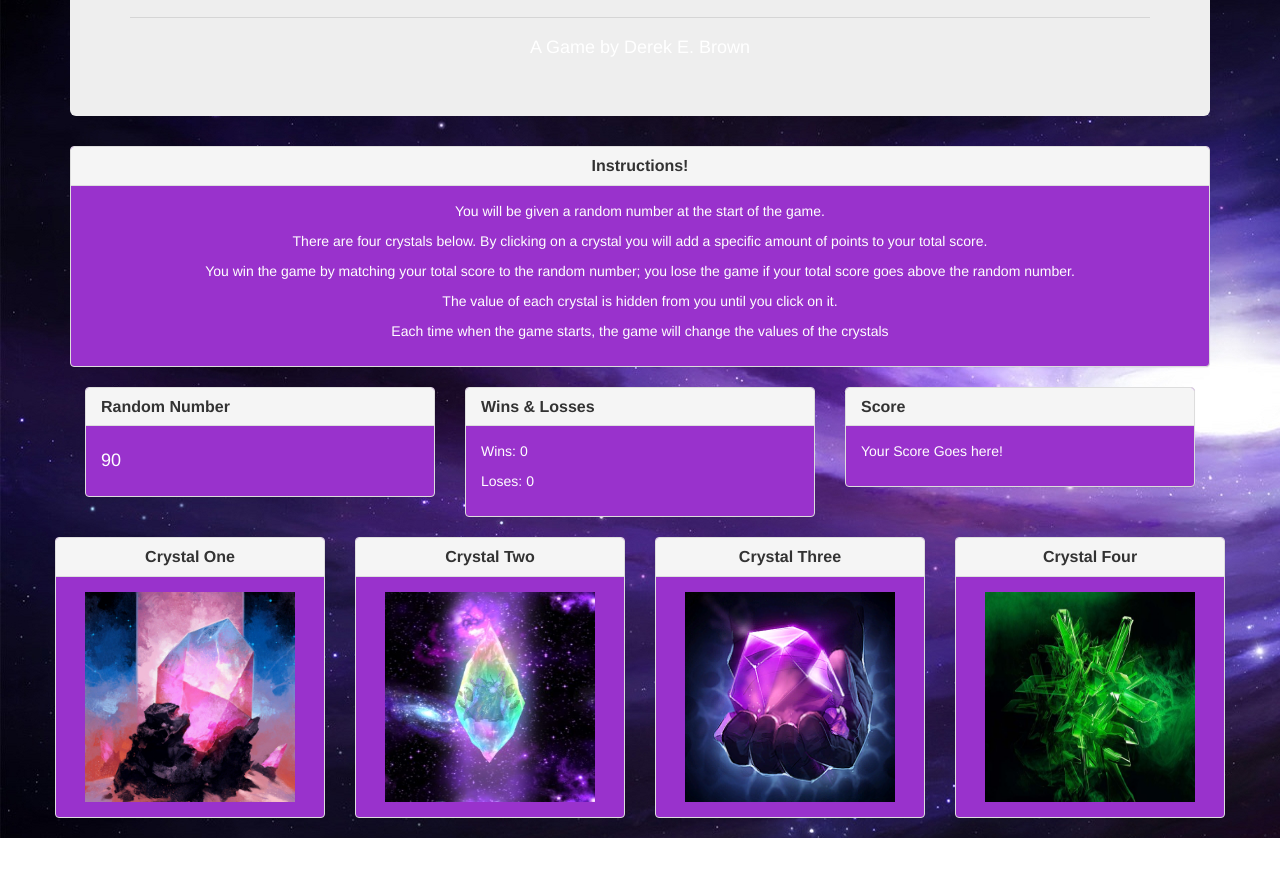
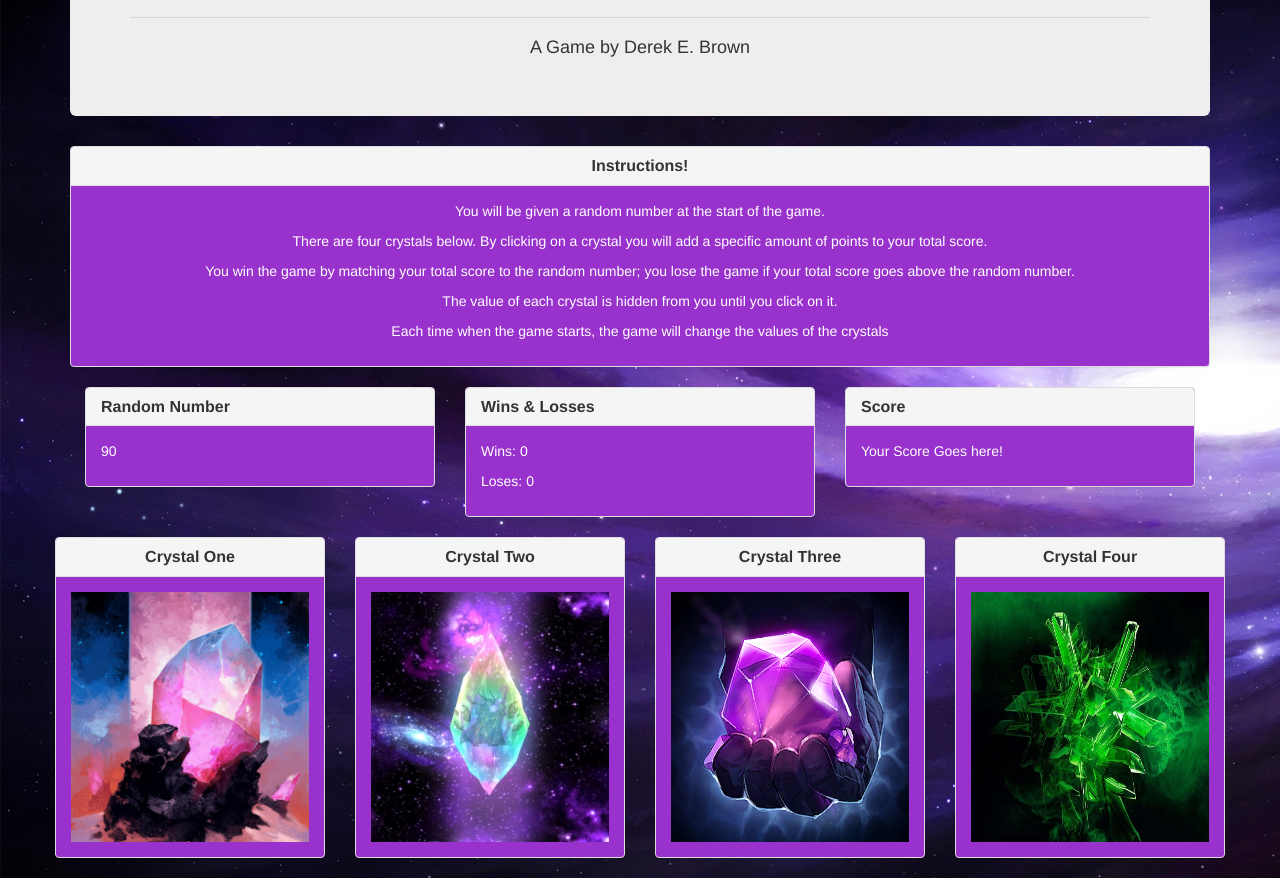
Before and after one commit to derek-brown/week-4-game, a plain HTML site: page index.html in a window 1280 px wide. Shown: the part 140-1018 px from the top of the page. Before the commit the page ends 978 px from the top, so only its background shows below. Drawn offline with nearby package versions, Linux system fonts and the light colour scheme.

Commit message:
reapplied pixels to images and made them block instead of inline

```diff
--- a/assets/css/style.css
+++ b/assets/css/style.css
@@ -2,8 +2,8 @@
     border: 1px solid red;
 }*/
 .img-responsive{
-    height: 15em;
-    width: 15em;
+    height: 250px;
+    width: 250px;
     margin: 0 auto;
 }
 body{
@@ -12,7 +12,7 @@ body{
 .panel{
     background-color:  #9932CC;
 }
-p, h1, h2, h3, h4{
+p, h1, h2, h3{
     color: white;
 }
 h3{
--- a/index.html
+++ b/index.html
@@ -46,7 +46,7 @@
                             <h3 class="panel-title">Random Number</h3>
                         </div>
                             <div class="panel-body">
-                                <h4 class="rndNum">Random Number Goes Here!</h4>
+                                <p class="rndNum">Random Number Goes Here!</p>
                             </div>
                     </div>
                 </div><!--closes random number-->
@@ -75,7 +75,7 @@
                 </div><!--closes score-->
 </div> <!--closes top row-->
             <div class="row"> <!--opens crystals row-->
-                <div class="col-sm-6 col-xs-6 col-md-3"><!--opens crystal one-->
+                <div class="col-md-3"><!--opens crystal one-->
                     <div class="panel panel-default">
                         <div class="panel-heading">
                             <h3 class="panel-title text-center">Crystal One</h3> <!--crystalImgOne result here-->
@@ -86,7 +86,7 @@
                     </div>
                 </div><!--closes crystal one-->
 
-                <div class="col-sm-6 col-xs-6 col-md-3"><!--opens crystal two-->
+                <div class="col-md-3"><!--opens crystal two-->
                     <div class="panel panel-default">
                         <div class="panel-heading">
                             <h3 class="panel-title text-center">Crystal Two</h3>
@@ -97,7 +97,7 @@
                     </div>
                 </div><!--closes crystal two-->
 
-               <div class="col-sm-6 col-xs-6 col-md-3"><!--opens crystal three-->
+               <div class="col-md-3"><!--opens crystal three-->
                     <div class="panel panel-default">
                         <div class="panel-heading">
                             <h3 class="panel-title text-center">Crystal Three</h3>
@@ -108,7 +108,7 @@
                     </div>
                 </div><!--closes crystal three-->
 
-                <div class="col-sm-6 col-xs-6 col-md-3"><!--opens crystal four-->
+                <div class="col-md-3"><!--opens crystal four-->
                     <div class="panel panel-default">
                         <div class="panel-heading">
                             <h3 class="panel-title text-center">Crystal Four</h3>
```
